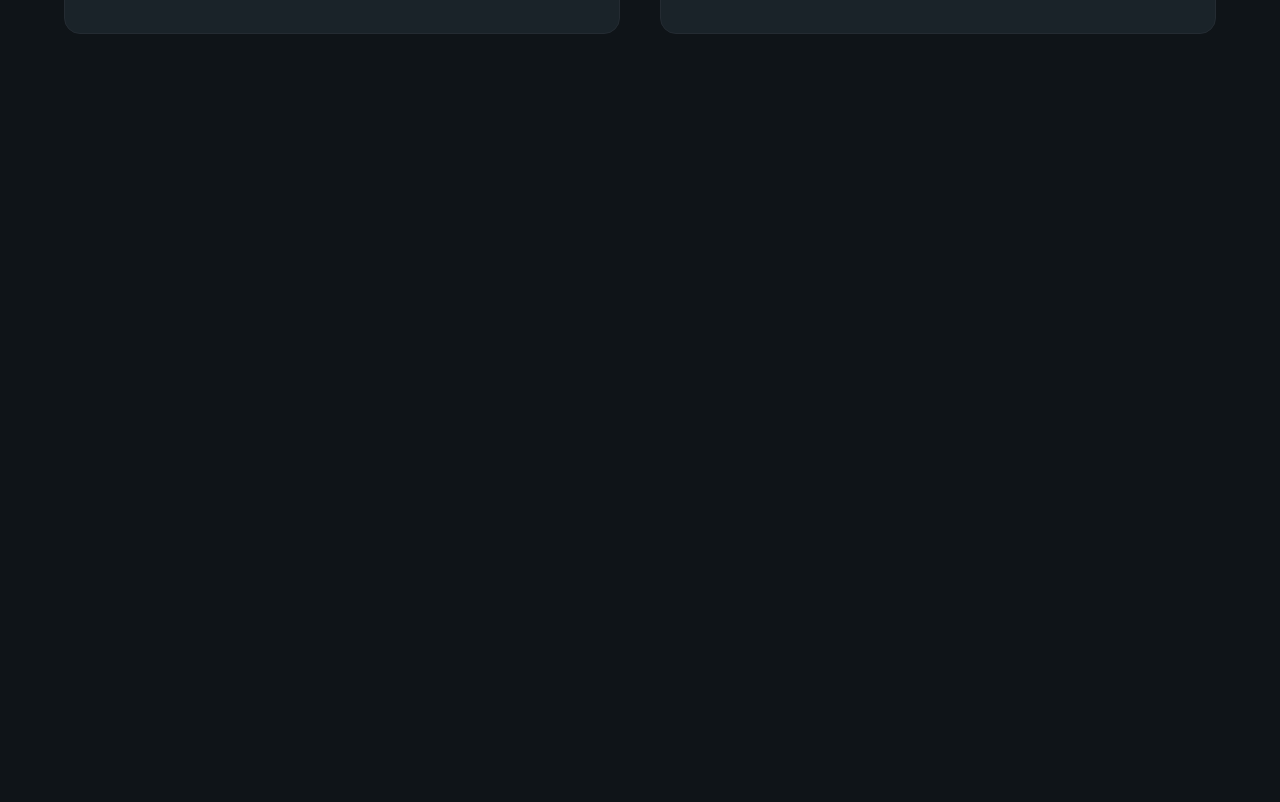
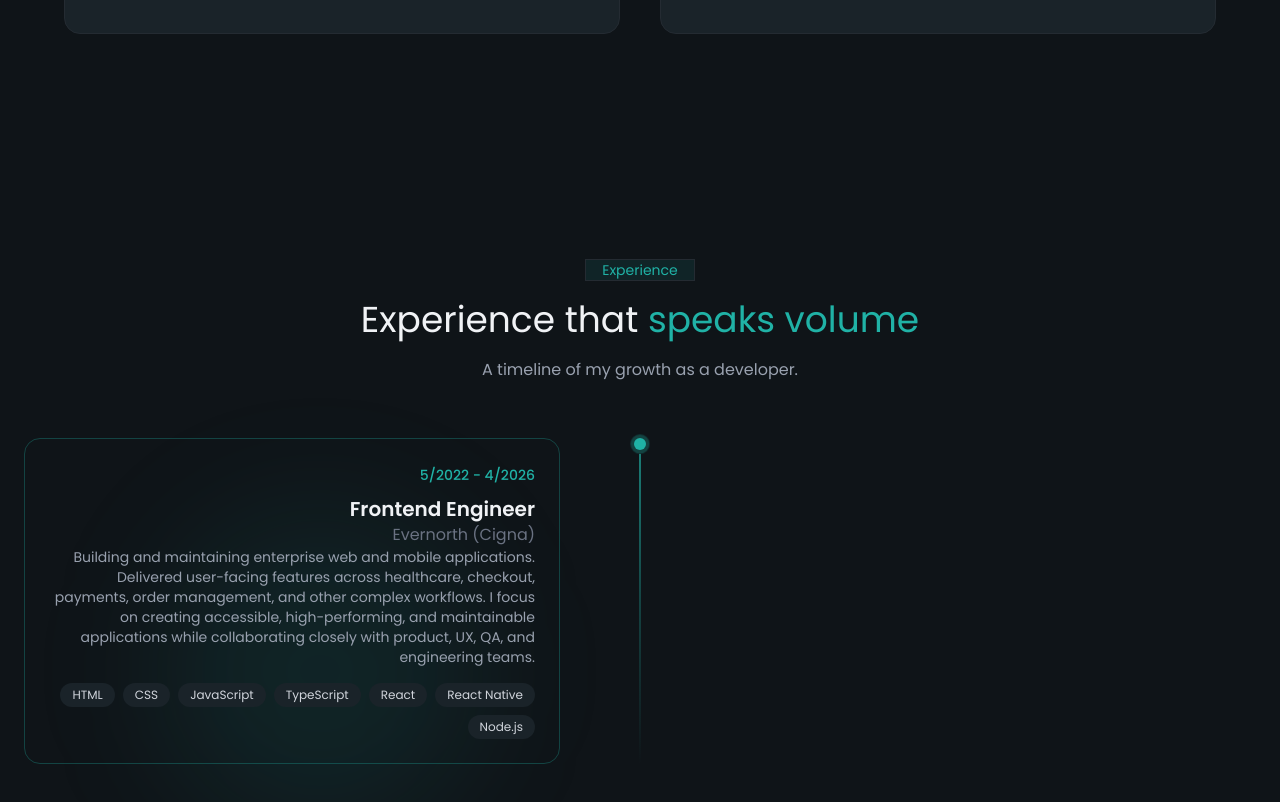
Before and after one commit to hungle88/porftolio-app, a Next.js app: page / in a window 1280 px wide. Shown: the part 2720-3522 px from the top of the page. Before the commit the page ends 2850 px from the top, so only its background shows below. Built offline with nearby package versions, Linux system fonts and the light colour scheme.

Commit message:
feat: added exp timeline

```diff
--- a/app/page.tsx
+++ b/app/page.tsx
@@ -2,6 +2,7 @@ import Image from 'next/image';
 import HeroSection from '../components/sections/HeroSection';
 import AboutSection from '@/components/sections/AboutSection';
 import ProjectSection from '@/components/sections/ProjectSection';
+import ExperienceSection from '@/components/sections/ExperienceSection';
 
 export default function Home() {
   return (
@@ -9,6 +10,7 @@ export default function Home() {
       <HeroSection />
       <AboutSection />
       <ProjectSection />
+      <ExperienceSection />
     </div>
   );
 }
--- /dev/null
+++ b/components/sections/ExperienceSection.tsx
@@ -0,0 +1,88 @@
+import { MdDescription } from 'react-icons/md';
+import SectionHeader from '../ui/SectionHeader';
+
+const experiences = [
+  {
+    role: 'Frontend Engineer',
+    company: 'Evernorth (Cigna)',
+    period: '5/2022 - 4/2026',
+    description:
+      'Building and maintaining enterprise web and mobile applications. Delivered user-facing features across healthcare, checkout, payments, order management, and other complex workflows. I focus on creating accessible, high-performing, and maintainable applications while collaborating closely with product, UX, QA, and engineering teams.',
+    technologies: [
+      'HTML',
+      'CSS',
+      'JavaScript',
+      'TypeScript',
+      'React',
+      'React Native',
+      'Node.js',
+    ],
+  },
+];
+function ExperienceSection() {
+  return (
+    <section id='experience' className='py-32 relative overflow-hidden'>
+      <div
+        className='absolute top-1/2 left-1/4 -translate-x-1/2 w-80 h-80
+    rounded-full blur-3xl bg-primary/10'
+      />
+      <div className='container mx-auto px-6 relative z-10'>
+        <SectionHeader
+          title='Experience that'
+          highlight='speaks volume'
+          badge='Experience'
+          description='A timeline of my growth as a developer.'
+        />
+        <div className='relative mt-14'>
+          <div
+            className='absolute left-0 md:left-1/2 top-0 bottom-0 w-0.5
+            bg-linear-to-b from-primary/70 via-primary/30 to-transparent
+            md: -translate-x-1/2 shadow-[0)0_25px_rgba(32,178,166, 0.8)]'
+          />
+          <div className='space-y-12'>
+            {experiences.map((exp, index) => (
+              <div key={index} className='relative grid md:grid-cols-2 gap-8'>
+                <div
+                  className='absolute left-0 md:left-1/2 top-0 w-3
+h-3 bg-primary rounded-full -translate-x-1/2 ring-4
+ring-background z-10'
+                >
+                  <span
+                    className='absolute inset-0 rounded-full
+                    bg-primary animate-ping opacity-75'
+                  />
+                </div>
+                <div
+                  className={`pl-8 md:pl-0 ${index % 2 === 0 ? 'md:pr-16 md:text-right' : 'md:col-start-2 md:pl-16'}`}
+                >
+                  <div
+                    className='p-6 rounded-2xl border
+                    border-primary/30 hover:border-primary/50
+                        transition-all duration-500'
+                  >
+                    <span className='text-primary text-sm font-medium'>
+                      {exp.period}
+                    </span>
+                    <h3 className='text-xl font-semibold mt-2'>{exp.role}</h3>
+                    <p className='text-gray-500'>{exp.company}</p>
+                    <p className='text-sm text-gray-400'>{exp.description}</p>
+                    <div
+                      className={`flex flex-wrap gap-2 mt-4 ${index % 2 === 0 ? 'md:justify-end' : ''}`}
+                    >
+                      {exp.technologies.map((tech, techIndex) => (
+                        <span key={techIndex} className='px-3 py-1 bg-surface text-xs
+                        rounded-full text-gray-300'>{tech}</span>
+                      ))}
+                    </div>
+                  </div>
+                </div>
+              </div>
+            ))}
+          </div>
+        </div>
+      </div>
+    </section>
+  );
+}
+
+export default ExperienceSection;
```
